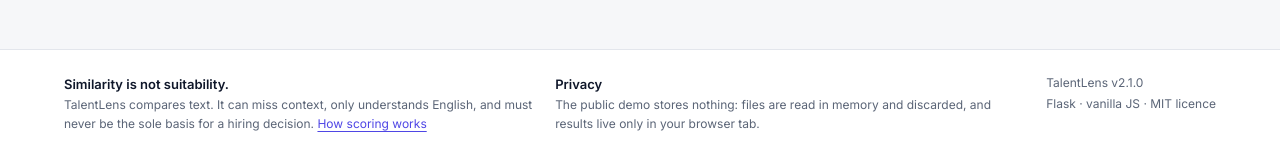
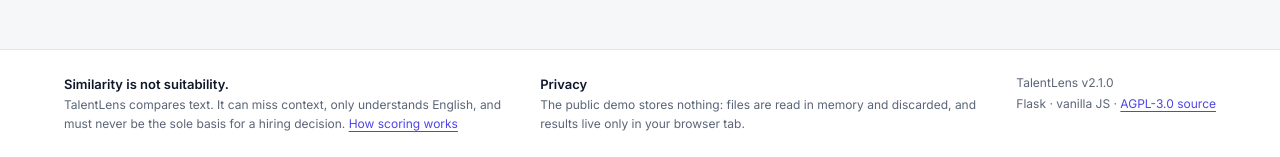
Before and after one commit to gagan76565/ai-resume-ranker, a Flask app: page / in a window 1280 px wide. Shown: the part 990-1147 px from the top of the page. Run offline with Flask 3, Linux system fonts and the light colour scheme; data that the repository does not hold is empty; some libraries are stand-ins or nearby versions.

Commit message:
chore(license): relicense from MIT to AGPL-3.0-or-later for PyMuPDF
PyMuPDF (chosen as the PDF engine) is AGPL-3.0. LICENSE now holds the
official AGPL-3.0 text from gnu.org; README badge/licence section,
pyproject and the footer source link are updated. Earlier releases
(<= 2.1.0) remain MIT. Kept as a separate commit so it can be reviewed
or reverted together with the PyMuPDF switch.

Co-Authored-By: Claude Opus 5.5 <noreply@anthropic.com>

```diff
--- a/pyproject.toml
+++ b/pyproject.toml
@@ -3,7 +3,7 @@ name = "talentlens"
 version = "2.0.0"
 description = "Explainable, free-tier resume screening assistant (Flask + scikit-learn)."
 requires-python = ">=3.10"
-license = { text = "MIT" }
+license = { text = "AGPL-3.0-or-later" }
 
 [tool.pytest.ini_options]
 testpaths = ["tests"]
--- a/templates/base.html
+++ b/templates/base.html
@@ -76,7 +76,7 @@
       </div>
       <div class="footer-meta">
         <span>TalentLens v{{ app_version }}</span>
-        <span>Flask · vanilla JS · MIT licence</span>
+        <span>Flask · vanilla JS · <a href="https://github.com/gagan76565/ai-resume-ranker">AGPL-3.0 source</a></span>
       </div>
     </div>
   </footer>
```
Also changed, not shown: CHANGELOG.md, README.md, 1 other file.
